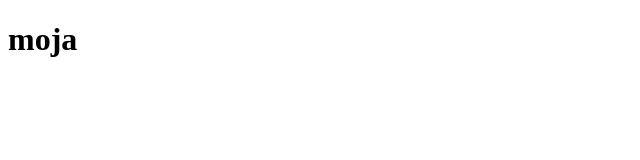
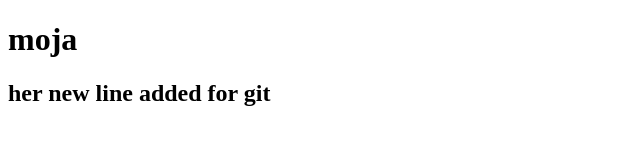
Before and after one commit to himel2535/git-merge-learning, a plain HTML site: page index.html in a window 1280 px wide. Shown: the whole page, without its empty margins (0-640 px from the left). Drawn offline with Linux system fonts and the light colour scheme.

Commit message:
new line added

```diff
--- a/index.html
+++ b/index.html
@@ -7,5 +7,6 @@
 </head>
 <body>
     <h1>moja</h1>
+    <h2>her new line added for git</h2>
 </body>
 </html>
```
